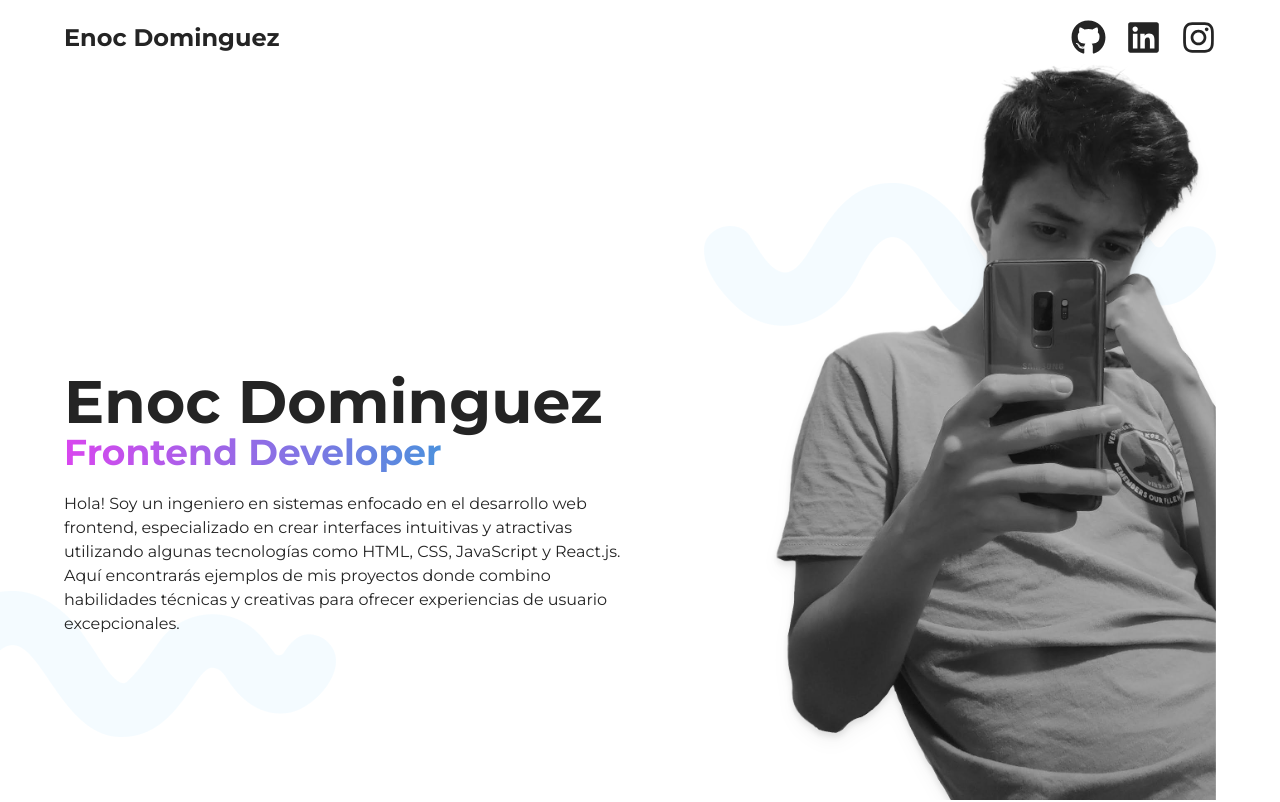
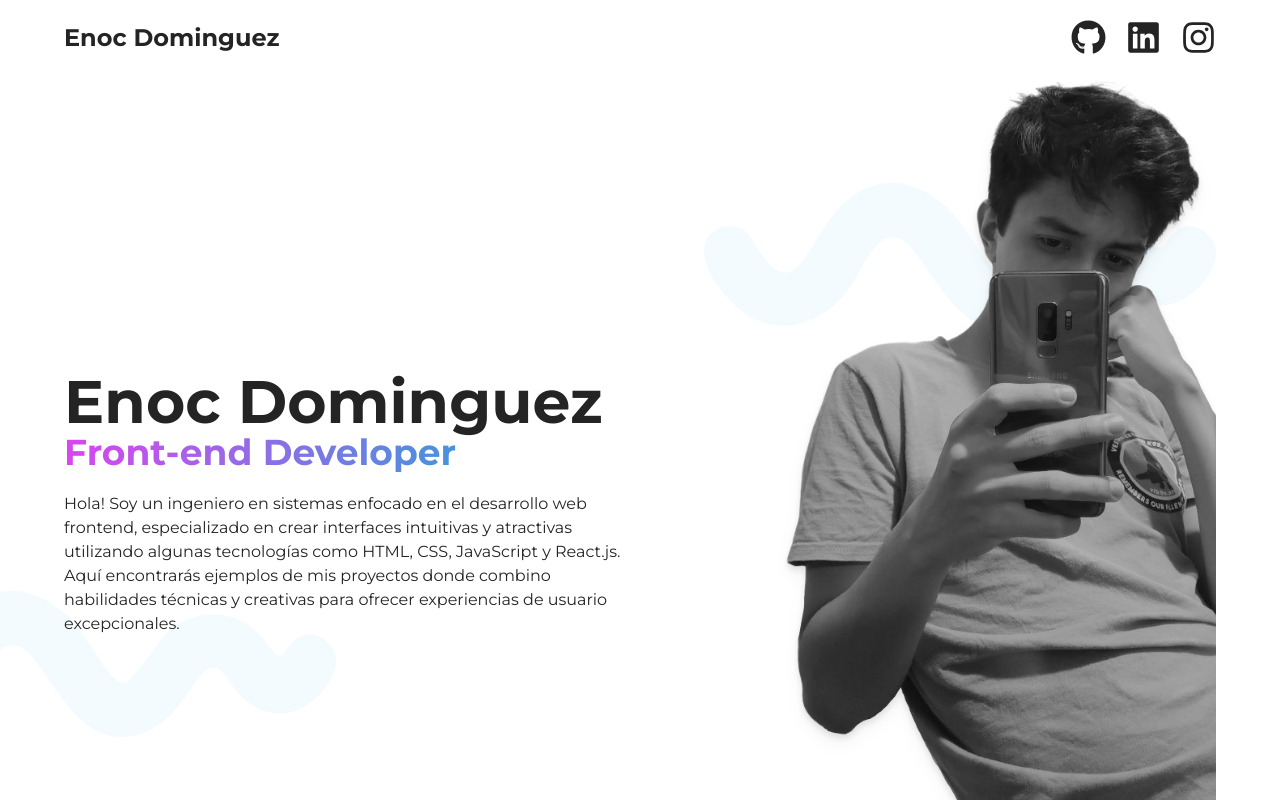
Before and after one commit to EnocDE/portfolio, a React (Vite) app: page / in a window 1280 px wide. Shown: the top 802 px of the page. Built offline with nearby package versions, Linux system fonts and the light colour scheme; what @midudev/tailwind-animations would draw is missing.

Commit message:
fix hero-styles

```diff
--- a/src/components/Hero.tsx
+++ b/src/components/Hero.tsx
@@ -2,21 +2,23 @@ import me from "../assets/picture.png";
 
 export default function Hero() {
   return (
-    <section className="h-screen">
-      <div className="grid md:grid-cols-2 h-full items-center md:gap-5 relative">
-        <div className="mt-10 md:mt-0 place-self-center self-end md:items-end md:place-content-end rounded-full md:rounded-none aspect-square md:w-full md:h-full max-h-dvh md:col-start-2 flex items-center overflow-hidden bg-gradient-to-r bg-slate-100 md:bg-transparent">
+    <section className="h-dvh">
+      <div className="grid md:grid-cols-2 h-full items-center gap-5 relative">
+
+        <div className="mt-20 md:mt-0 place-self-center self-end md:items-end md:place-content-end rounded-full md:rounded-none aspect-square md:w-full  md:h-full md:col-start-2 flex items-center overflow-hidden bg-slate-100 md:bg-transparent">
           <img
-            className="drop-shadow-lg object-cover max-h-[92vh] r md:object-contain object-top md:w-fit md:h-fit w-full h-full -scale-x-100"
+            className="drop-shadow-lg object-cover max-h-[90vh] md:object-contain object-top md:w-fit md:h-fit w-full h-full -scale-x-100"
             src={me}
             alt="main picture"
+            loading="eager"
           />
         </div>
         <div className="md:col-start-1 md:row-start-1 m-0 md:mt-52">
-          <h1 className="text-5xl md:text-6xl font-bold animate-fade-in-left">
+          <h1 className="text-4xl md:text-6xl font-bold animate-fade-in-left">
             Enoc Dominguez
           </h1>
           <h2 className="text-3xl md:text-4xl w-full font-bold bg-gradient-to-r from-fuchsia-500 to-cyan-500 bg-clip-text text-transparent animate-fade-in-right">
-            Frontend Developer
+            Front-end Developer
           </h2>
           <p className="mt-5 animate-fade-in-up">
           Hola! Soy un ingeniero en sistemas enfocado en el desarrollo web frontend, especializado en crear interfaces intuitivas y atractivas utilizando algunas tecnologías como HTML, CSS, JavaScript y React.js. Aquí encontrarás ejemplos de mis proyectos donde combino habilidades técnicas y creativas para ofrecer experiencias de usuario excepcionales.
```
